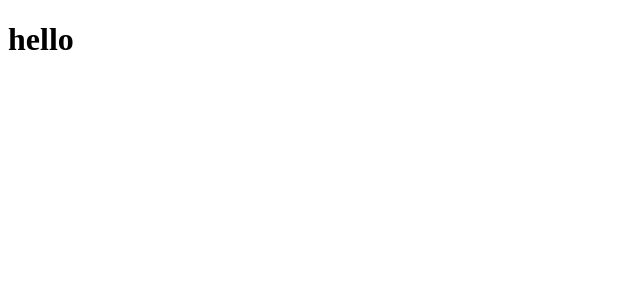
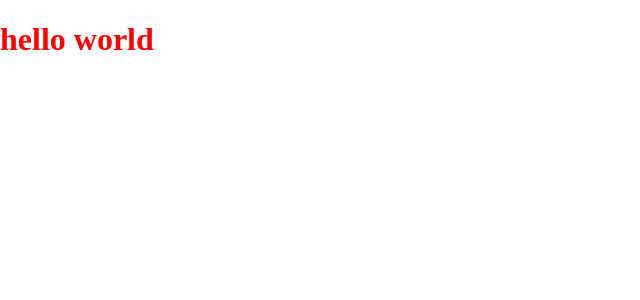
Before and after one commit to JacksonDynamics/React_Airbnb, a React (Create React App) app: page / in a window 1280 px wide. Shown: the top 300 px of the page, without its empty margins (0-640 px from the left). Built offline with nearby package versions, Linux system fonts and the light colour scheme.

Commit message:
CSS already connected

```diff
--- a/public/index.html
+++ b/public/index.html
@@ -1,6 +1,9 @@
 <!DOCTYPE html>
 <html lang="en">
   <head>
+    <link rel="preconnect" href="https://fonts.googleapis.com">
+    <link rel="preconnect" href="https://fonts.gstatic.com" crossorigin>
+    <link href="https://fonts.googleapis.com/css2?family=Poppins:wght@300;600&display=swap" rel="stylesheet">
     <meta charset="utf-8" />
     <link rel="icon" href="%PUBLIC_URL%/favicon.ico" />
     <meta name="viewport" content="width=device-width, initial-scale=1" />
@@ -9,7 +12,6 @@
       name="description"
       content="Web site created using create-react-app"
     />
-
     <title>React Airbnb</title>
   </head>
   <body>
--- a/src/App.js
+++ b/src/App.js
@@ -1,8 +1,10 @@
+import styles from "./css/styles.css"
+
 
 function App() {
   return (
     <div className="App">
-        <h1>hello</h1>
+        <h1>hello world</h1>
     </div>
   );
 }
--- a/src/css/styles.css
+++ b/src/css/styles.css
@@ -5,3 +5,8 @@
 body {
     margin: 0;
 }
+
+h1 {
+    color: red;
+
+}
--- a/src/index.js
+++ b/src/index.js
@@ -1,6 +1,7 @@
 import React from 'react';
 import ReactDOM from 'react-dom/client';
 import App from './App';
+
 
 const root = ReactDOM.createRoot(document.getElementById('root'));
 root.render(
```
